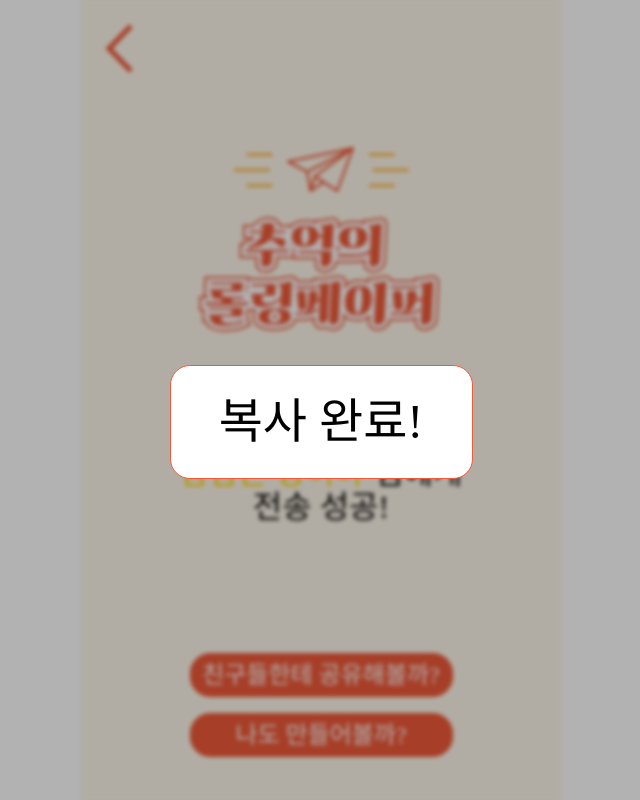
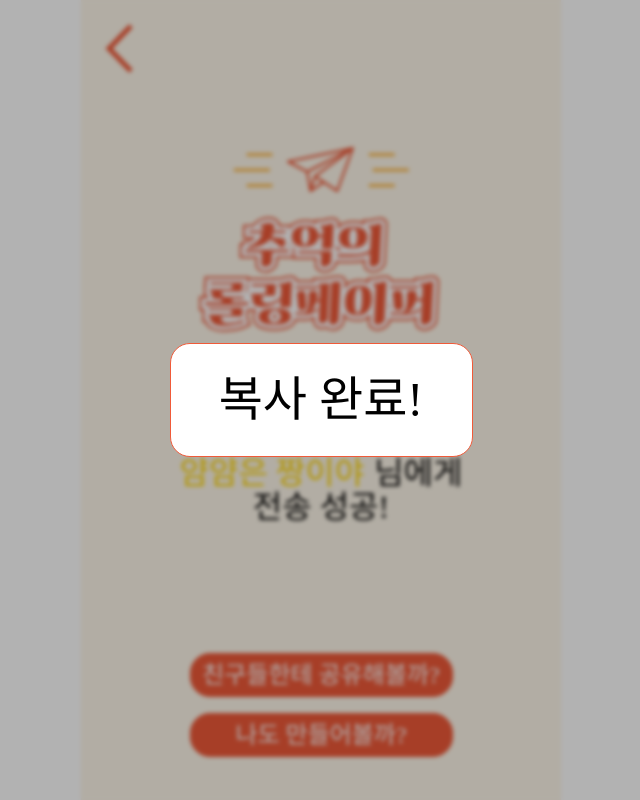
Before and after one commit to Memory-maker/rolling-paper-client, a React (Vite) app: page /sending in a window 1280 px wide. Both pictures are taken after a click on the button "친구들한테 공유해볼까?". Shown: the whole page, without its empty margins (319-959 px from the left). Built offline with nearby package versions, Linux system fonts and the light colour scheme; a web font is replaced by a local one.

Commit message:
fix: modal margin fix

```diff
--- a/src/pages/Modal/index.tsx
+++ b/src/pages/Modal/index.tsx
@@ -28,7 +28,6 @@ const ModalBody = styled.div`
   width: 303px;
   z-index: 9999;
   padding: 32px 24px;
-  margin-top: 44px;
   background-color: #ffffff;
   border-radius: 20px;
   border: 1px solid #f05a39;
```
